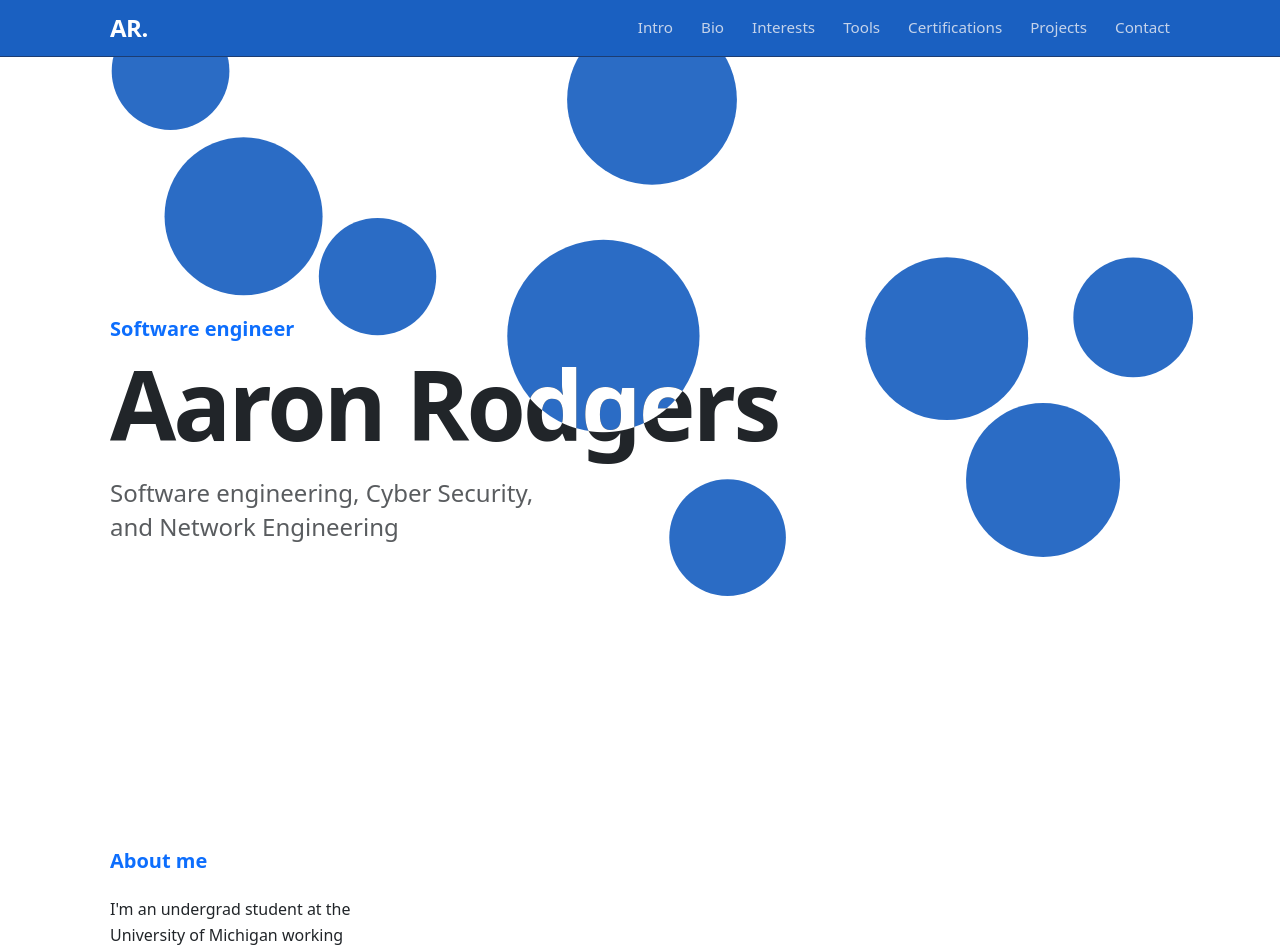
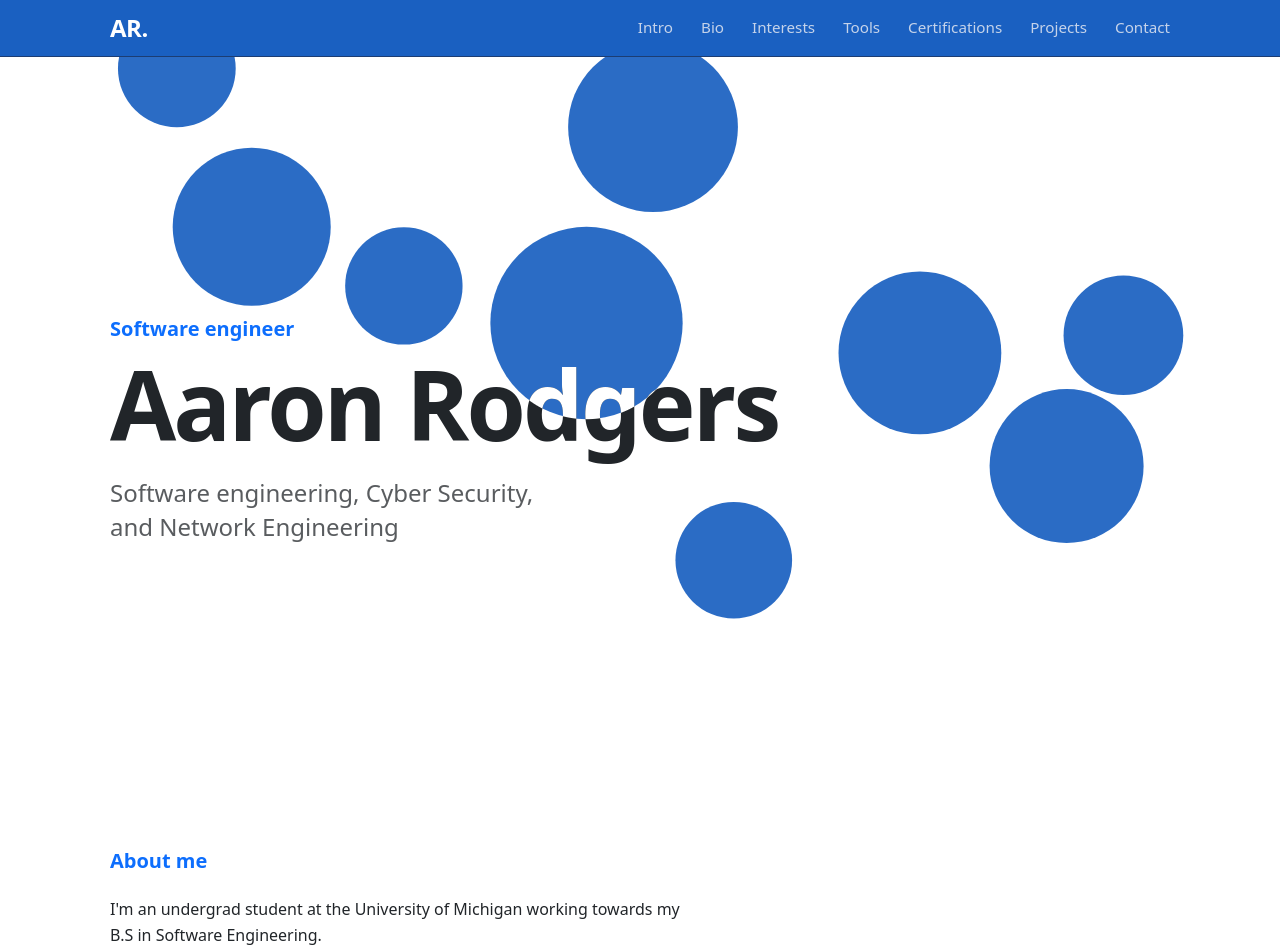
Before and after one commit to Aaron4554/web-portfolio, a React (Vite) app in the folder frontend/: page / in a window 1280 px wide. Shown: the top 950 px of the page. Built offline with nearby package versions, Linux system fonts and the light colour scheme.

Commit message:
Make text go farther across the screen

```diff
--- a/frontend/src/components/Bio.css
+++ b/frontend/src/components/Bio.css
@@ -26,7 +26,7 @@
 }
 
 .bio__text {
-  max-width: 32ch;
+  max-width: 65ch;
   margin: 1.5rem 0 0;
   font-size: 1rem;
   line-height: 1.6;
```
